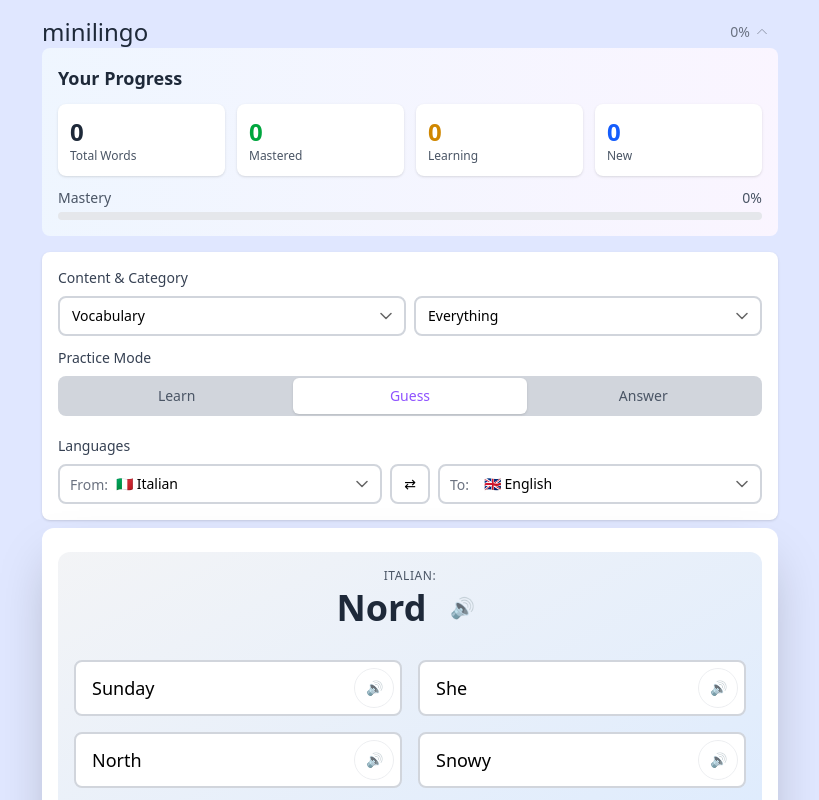
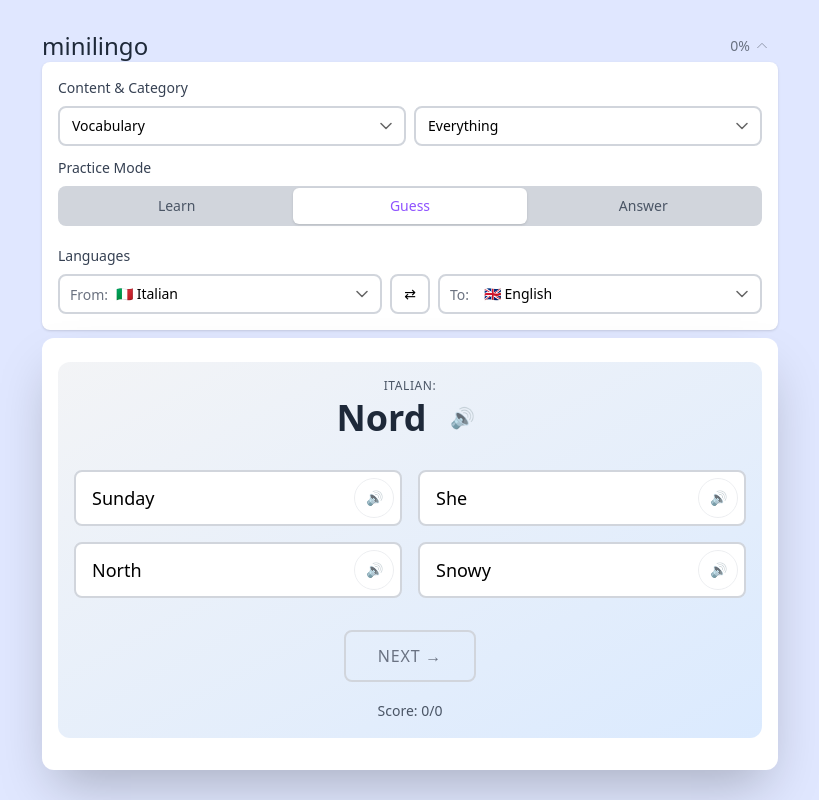
Before and after one commit to cztomsik/lang-app, a Preact app: page / in a window 1280 px wide. Shown: the top 800 px of the page, without its empty margins (230-1049 px from the left). Built offline with nearby package versions, Linux system fonts and the light colour scheme.

Commit message:
WIP: refactor

```diff
--- /dev/null
+++ b/src/components/ProgressPanel.tsx
@@ -0,0 +1,31 @@
+import type { FunctionComponent } from 'preact';
+import { ProgressDisplay } from './ProgressDisplay';
+import type { Stats } from '../hooks/useAppState';
+
+interface ProgressPanelProps {
+  stats: Stats;
+  isReviewMode: boolean;
+  onToggleReviewMode: () => void;
+  selectedCategory: string;
+  getCategoryStats?: (category: string) => Stats;
+}
+
+export const ProgressPanel: FunctionComponent<ProgressPanelProps> = ({
+  stats,
+  isReviewMode,
+  onToggleReviewMode,
+  selectedCategory,
+  getCategoryStats,
+}) => {
+  // Use category-specific stats if available and category is selected
+  const displayStats = selectedCategory !== 'all' && getCategoryStats ? getCategoryStats(selectedCategory) : stats;
+
+  return (
+    <ProgressDisplay
+      stats={displayStats}
+      isReviewMode={isReviewMode}
+      onToggleReviewMode={onToggleReviewMode}
+      categoryName={selectedCategory !== 'all' ? selectedCategory : undefined}
+    />
+  );
+};
--- a/src/components/SettingsPanel.tsx
+++ b/src/components/SettingsPanel.tsx
@@ -1,5 +1,4 @@
 import type { FunctionComponent } from 'preact';
-import { ProgressDisplay } from './ProgressDisplay';
 import { SegmentedControl } from './SegmentedControl';
 import { Select } from './Select';
 import { Button } from './Button';
@@ -7,15 +6,6 @@ import { Button } from './Button';
 type Language = 'english' | 'italian' | 'japanese' | 'czech' | 'portuguese' | 'spanish';
 
 interface SettingsPanelProps {
-  stats: {
-    total: number;
-    learned: number;
-    learning: number;
-    newWords: number;
-    masteryPercentage: number;
-  };
-  isReviewMode: boolean;
-  onToggleReviewMode: () => void;
   practiceMode: 'learn' | 'answer' | 'guess';
   onPracticeModeChange: (mode: 'learn' | 'answer' | 'guess') => void;
   fromLanguage: Language;
@@ -28,13 +18,9 @@ interface SettingsPanelProps {
   selectedCategory: string;
   onCategoryChange: (category: string) => void;
   categories: string[];
-  getCategoryStats?: (category: string) => any;
 }
 
 export const SettingsPanel: FunctionComponent<SettingsPanelProps> = ({
-  stats,
-  isReviewMode,
-  onToggleReviewMode,
   practiceMode,
   onPracticeModeChange,
   fromLanguage,
@@ -47,21 +33,9 @@ export const SettingsPanel: FunctionComponent<SettingsPanelProps> = ({
   selectedCategory,
   onCategoryChange,
   categories,
-  getCategoryStats,
 }) => {
-  // Use category-specific stats if available and category is selected
-  const displayStats = selectedCategory !== 'all' && getCategoryStats ? getCategoryStats(selectedCategory) : stats;
-
   return (
-    <div class="space-y-4">
-      <ProgressDisplay
-        stats={displayStats}
-        isReviewMode={isReviewMode}
-        onToggleReviewMode={onToggleReviewMode}
-        categoryName={selectedCategory !== 'all' ? selectedCategory : undefined}
-      />
-
-      <div class="bg-white rounded-lg p-4 shadow-sm">
+    <div class="bg-white rounded-lg p-4 shadow-sm">
         <div class="flex flex-col gap-3">
           <div>
             <label class="text-sm font-medium text-gray-700 mb-2 block">Content & Category</label>
@@ -138,7 +112,6 @@ export const SettingsPanel: FunctionComponent<SettingsPanelProps> = ({
             </div>
           </div>
         </div>
-      </div>
     </div>
   );
 };
--- a/src/components/index.ts
+++ b/src/components/index.ts
@@ -9,4 +9,5 @@ export { Feedback } from './Feedback';
 export { ChoiceButton } from './ChoiceButton';
 export { Header } from './Header';
 export { ProgressDisplay } from './ProgressDisplay';
+export { ProgressPanel } from './ProgressPanel';
 export { SettingsPanel } from './SettingsPanel';
```
Also changed, not shown: src/hooks/useAppState.ts (+8 -0 lines).
